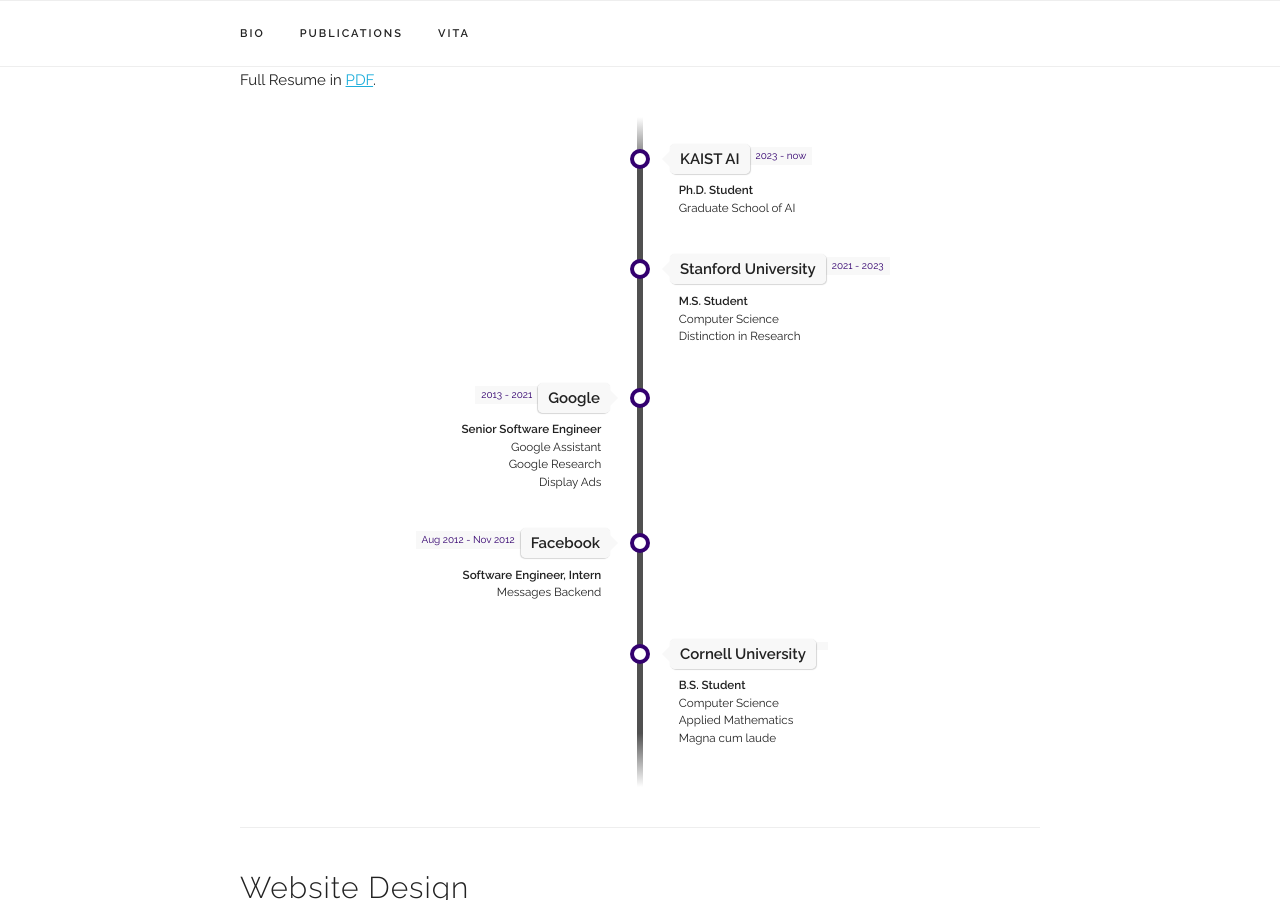
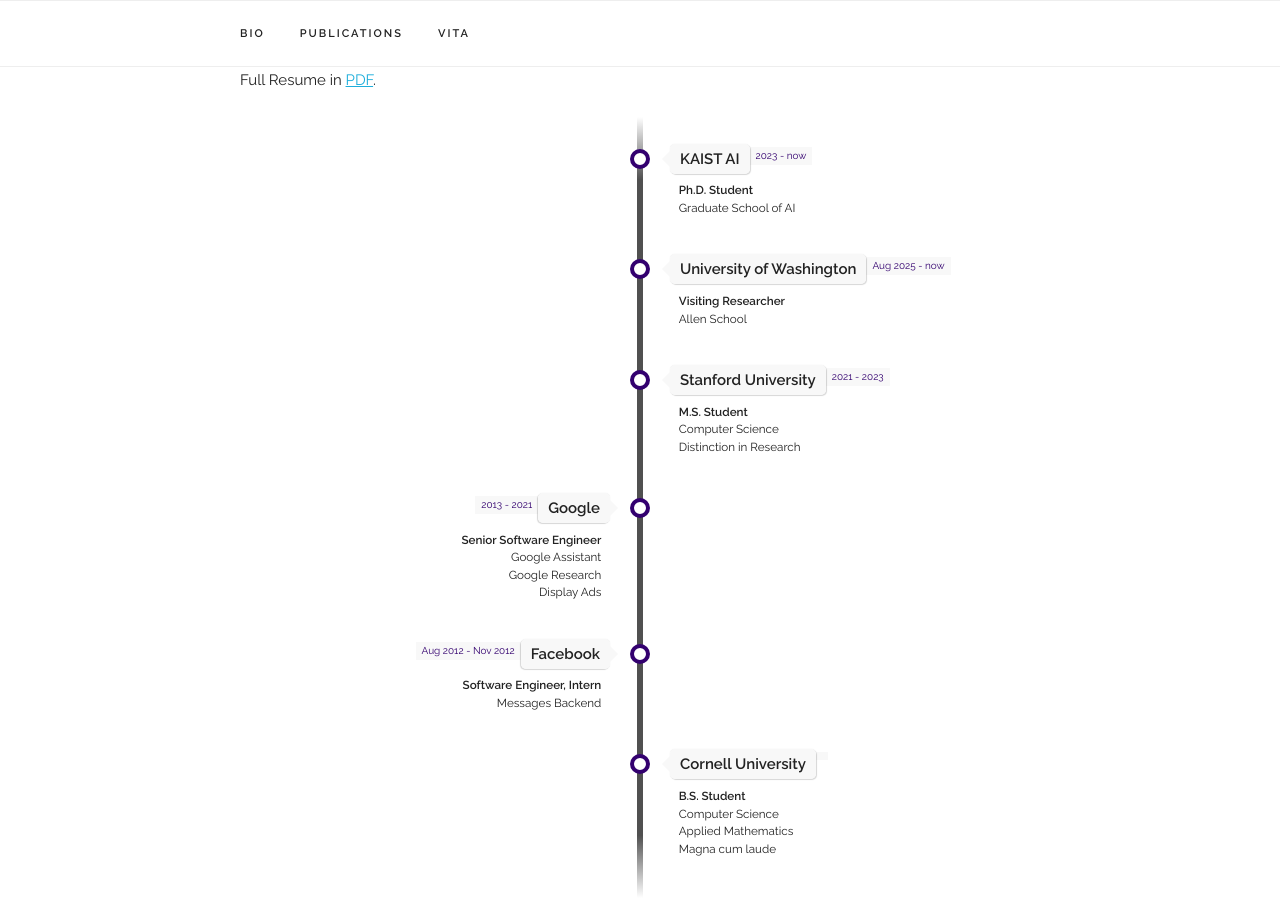
Before and after one commit to kykim0/kykim0.github.io, a Jekyll site: the page built from index.html, in a window 1280 px wide and 900 px high, scrolled down 2691 px. Built offline with Jekyll 4.4.1, drawn with Linux system fonts in a browser that asks for light colours; some web fonts are replaced.

Commit message:
Update experience.yaml

```diff
--- a/_data/experience.yaml
+++ b/_data/experience.yaml
@@ -4,6 +4,12 @@
   time: "2023 - now"
   title: "Ph.D. Student"
   subtitle: "Graduate School of AI"
+  category: "school"
+
+- place: "University of Washington"
+  time: "Aug 2025 - now"
+  title: "Visiting Researcher"
+  subtitle: "Allen School"
   category: "school"
 
 - place: "Stanford University"
```
